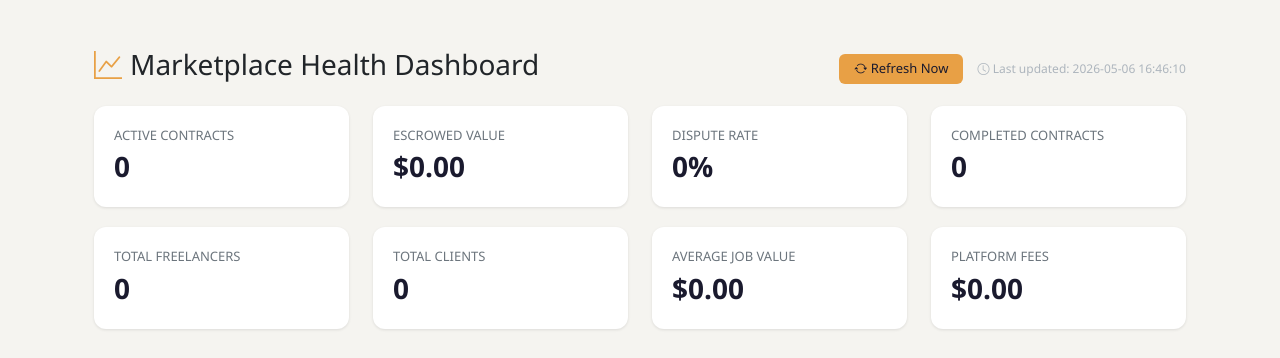
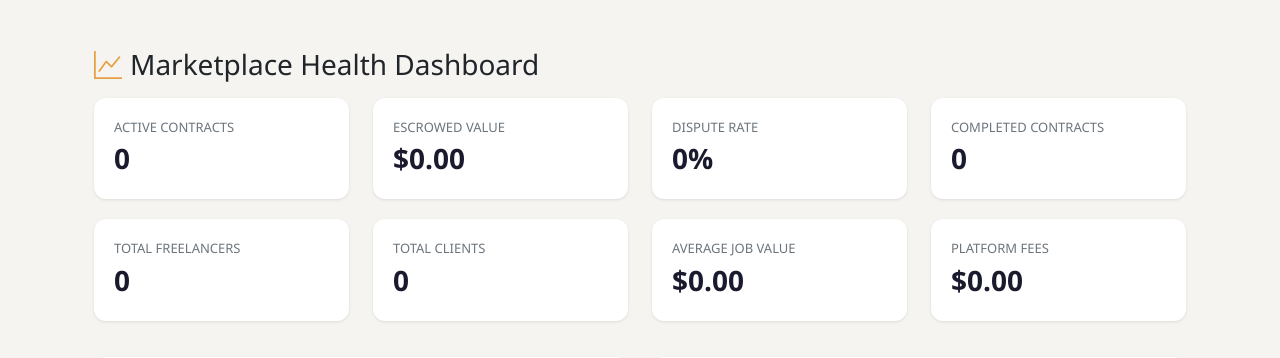
Before and after one commit to momen5406/FreelanceHub-SE-Project, a PHP site: page / in a window 1280 px wide. Shown: the part 64-422 px from the top of the page. Run offline with PHP 8.4, Linux system fonts and the light colour scheme; data that the repository does not hold is empty; some libraries are stand-ins or nearby versions.

Commit message:
Update index.php

```diff
--- a/views/marketplace-health/index.php
+++ b/views/marketplace-health/index.php
@@ -64,26 +64,6 @@ if (session_status() === PHP_SESSION_NONE) {
         text-align: left;
         border-bottom: 1px solid #dee2e6;
     }
-
-    .last-updated {
-        font-size: 12px;
-        color: #adb5bd;
-    }
-
-    .btn-refresh {
-        background: #e8a045;
-        color: #1a1a2e;
-        border: none;
-        padding: 5px 15px;
-        border-radius: 6px;
-        font-size: 13px;
-        margin-right: 10px;
-    }
-
-    .btn-refresh:hover {
-        background: #d4903a;
-        color: #1a1a2e;
-    }
     </style>
 </head>
 
@@ -93,15 +73,8 @@ if (session_status() === PHP_SESSION_NONE) {
 
     <div class="container py-4">
 
-        <div class="d-flex justify-content-between align-items-center mb-3">
+        <div class="mb-3">
             <h3><i class="bi bi-graph-up me-2" style="color:#e8a045;"></i>Marketplace Health Dashboard</h3>
-            <div>
-                <button onclick="refreshData()" class="btn-refresh">
-                    <i class="bi bi-arrow-repeat"></i> Refresh Now
-                </button>
-                <span class="last-updated"><i class="bi bi-clock"></i> Last updated: <span
-                        id="timestamp"><?php echo date('Y-m-d H:i:s'); ?></span></span>
-            </div>
         </div>
 
         <div class="row">
@@ -247,34 +220,6 @@ if (session_status() === PHP_SESSION_NONE) {
 
     </div>
 
-    <script>
-    function refreshData() {
-        fetch('../../public/index.php?route=api/marketplace-health/data')
-            .then(response => response.json())
-            .then(data => {
-                if (data.metrics) {
-                    document.getElementById('active-contracts').innerHTML = data.metrics.active_contracts || 0;
-                    document.getElementById('escrowed-value').innerHTML = (data.metrics.total_escrowed_value || 0)
-                        .toLocaleString();
-                    document.getElementById('dispute-rate').innerHTML = data.metrics.dispute_rate || 0;
-                    document.getElementById('completed-contracts').innerHTML = data.metrics.completed_contracts ||
-                        0;
-                    document.getElementById('total-freelancers').innerHTML = data.metrics.total_freelancers || 0;
-                    document.getElementById('total-clients').innerHTML = data.metrics.total_clients || 0;
-                    document.getElementById('avg-job-value').innerHTML = (data.metrics.average_job_value || 0)
-                        .toLocaleString();
-                    document.getElementById('platform-fees').innerHTML = (data.metrics.platform_fees_collected || 0)
-                        .toLocaleString();
-                    document.getElementById('timestamp').innerHTML = data.timestamp;
-                }
-            })
-            .catch(error => console.error('Error:', error));
-    }
-
-    refreshData();
-    setInterval(refreshData, 10000);
-    </script>
-
     <script src="../../public/assets/js/bootstrap.bundle.min.js"></script>
 </body>
 
```
